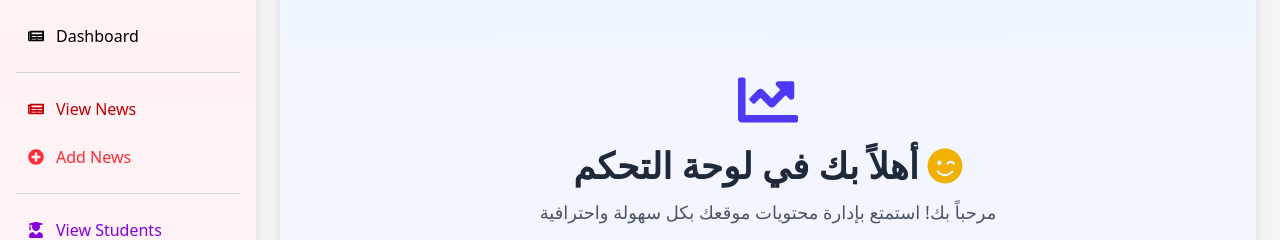
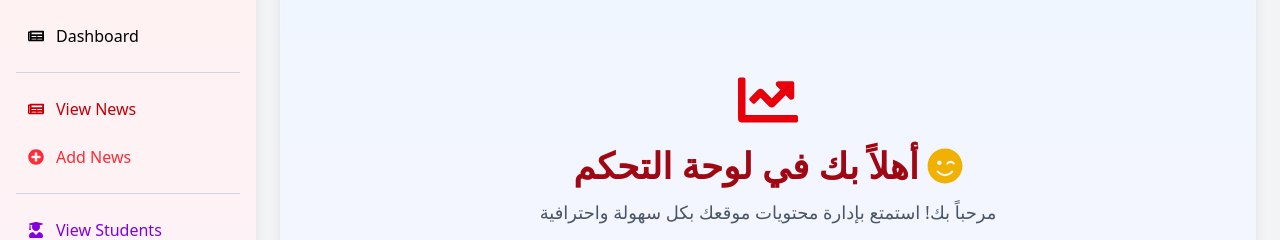
Before and after one commit to codix810/PPIS, a Next.js app: page /dashboard in a window 1280 px wide. Shown: the part 124-364 px from the top of the page. Built offline with nearby package versions, Linux system fonts and the light colour scheme; no server answers; the database is empty; sample sign-in values are in the browser's storage.

Commit message:
page.tsx

```diff
--- a/src/app/dashboard/page.tsx
+++ b/src/app/dashboard/page.tsx
@@ -24,9 +24,9 @@ export default function DashboardPage() {
         className="text-center"
       >
         <div className="flex justify-center mb-4">
-          <FaChartLine className="text-indigo-600 text-6xl" />
+          <FaChartLine className="text-red-600 text-6xl" />
         </div>
-        <h1 className="text-3xl md:text-4xl font-extrabold text-gray-800 flex items-center justify-center gap-2">
+        <h1 className="text-3xl md:text-4xl font-extrabold text-red-800 flex items-center justify-center gap-2">
           أهلاً بك في لوحة التحكم
           <FaSmileWink className="text-yellow-500" />
         </h1>
```
